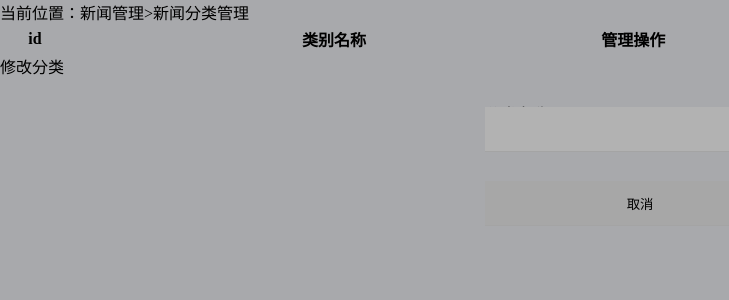
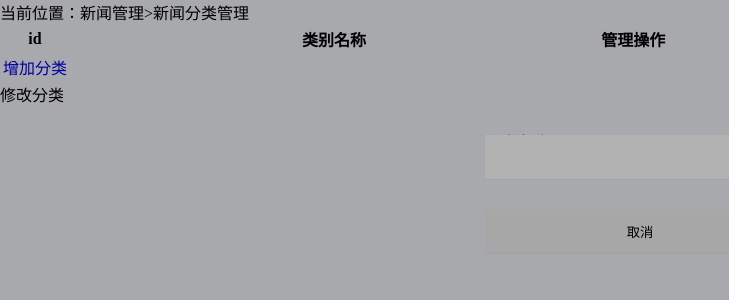
Before and after one commit to sakoXY/NewsSystem, a Flask app: page /admin/news_category in a window 1280 px wide. Shown: the top 300 px of the page, without its empty margins (0-729 px from the left). Run offline with Flask 3, Linux system fonts and the light colour scheme; the visitor is signed in with stand-in values (Sample User, id 1); lists and menus that the app fills with data are empty; parts of the project's set-up code (start-up, migrations or seed data) failed here and were passed over; some libraries are stand-ins or nearby versions.

Commit message:
分类的新增和编辑

```diff
--- a/info/modules/admin/views.py
+++ b/info/modules/admin/views.py
@@ -3,11 +3,65 @@ import time
 from flask import render_template, request, session, redirect, current_app, g, jsonify
 
 from . import admin_blue
-from ... import constants
+from ... import constants, db
 from ...models import User, News, Category
 from ...utils.commons import user_login_data
 from ...utils.image_storage import image_store
 from ...utils.response_code import RET
+
+
+# 新闻分类添加/修改
+# 请求路径: /admin/add_category
+# 请求方式: POST
+# 请求参数: id,name
+# 返回值:errno,errmsg
+@admin_blue.route('/add_category', methods=['POST'])
+def add_category():
+    """
+    1.获取参数,id,name
+    2.校验参数,为空校验
+    3.根据是否有id,来判断是新增还是编辑
+    4.返回响应
+    :return:
+    """
+    # 1. 获取参数,id,name
+    category_id = request.json.get("id")
+    category_name = request.json.get("name")
+
+    # 2. 校验参数,为空校验
+    if not category_name:
+        return jsonify(errno=RET.PARAMERR, errmsg="分类名称不能为空")
+
+    # 3. 根据是否有id,来判断是新增还是编辑
+    if category_id:  # 编辑
+
+        # 3.1 通过分类编号取出分类对象,并判断分类对象是否存在
+        try:
+            category = Category.query.get(category_id)
+        except Exception as e:
+            current_app.logger.error(e)
+            return jsonify(errno=RET.DBERR, errmsg="获取分类失败")
+
+        if not category:
+            return jsonify(errno=RET.NODATA, errmsg="该分类不存在")
+
+        # 3.2 修改分类的名称
+        category.name = category_name
+
+    else:  # 新增
+        # 3.3 创建分类对象,设置名称
+        category = Category(name=category_name)
+
+        # 3.4 添加分类到数据库中
+        try:
+            db.session.add(category)
+            db.session.commit()
+        except Exception as e:
+            current_app.logger.error(e)
+            return jsonify(errno=RET.DBERR, errmsg="分类新增失败")
+
+    # 4. 返回响应
+    return jsonify(errno=RET.OK, errmsg="操作成功")
 
 
 # 新闻分类管理
--- a/info/templates/admin/news_type.html
+++ b/info/templates/admin/news_type.html
@@ -51,9 +51,9 @@
 {#					<td>公司</td>#}
 {#					<td><a href="javascript:;" class="edit">编辑</a></td>#}
 {#				</tr>#}
-{#				<tr>#}
-{#					<td colspan="3"><a href="javascript:;" class="addtype">增加分类</a></td>#}
-{#				</tr>#}
+				<tr>
+					<td colspan="3"><a href="javascript:;" class="addtype">增加分类</a></td>
+				</tr>
 			</table>
 		</div>
 
```
Also changed, not shown: 2 other files.
